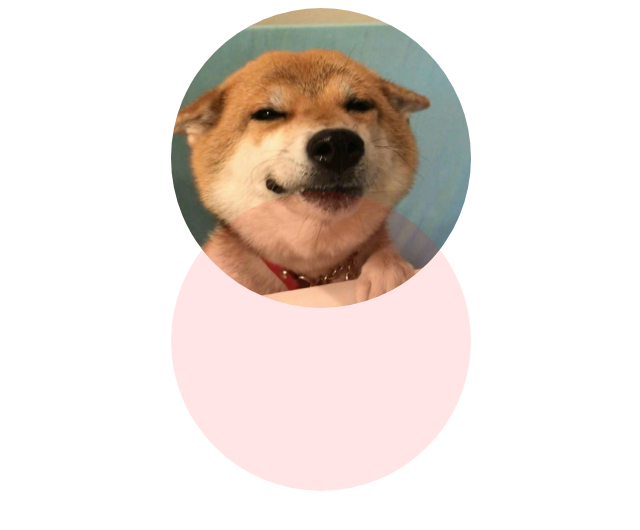
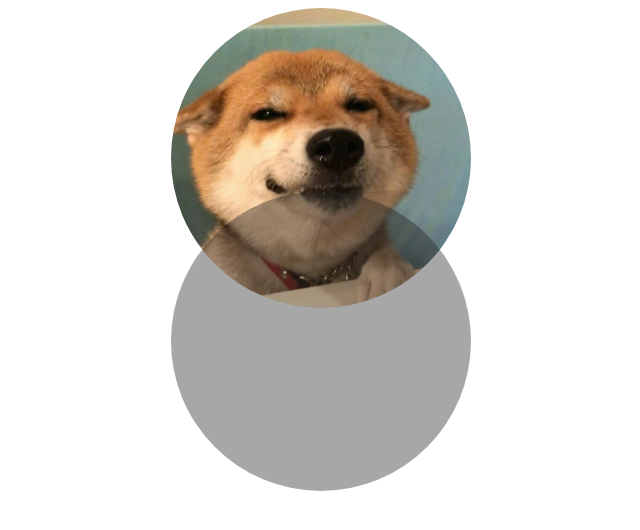
Before and after one commit to guava3s/Guava3shome-showtime, a plain HTML site: page 个性案例/头像悬浮遮盖层/index.html in a window 1280 px wide. In both pictures the pointer is over the element 640 px from the left and 343 px from the top of the page. Shown: the whole page, without its empty margins (319-959 px from the left). Drawn offline with Linux system fonts and the light colour scheme.

Commit message:
头像悬浮遮盖

```diff
--- a/个性案例/头像悬浮遮盖层/index.html
+++ b/个性案例/头像悬浮遮盖层/index.html
@@ -26,8 +26,8 @@
     }
 
     .container:hover .shade {
-        background-color: red;
-        opacity: 0.1;
+        background-color: #252424;
+        opacity: 0.4;
         top: 0;
         cursor: pointer;
     }
```
